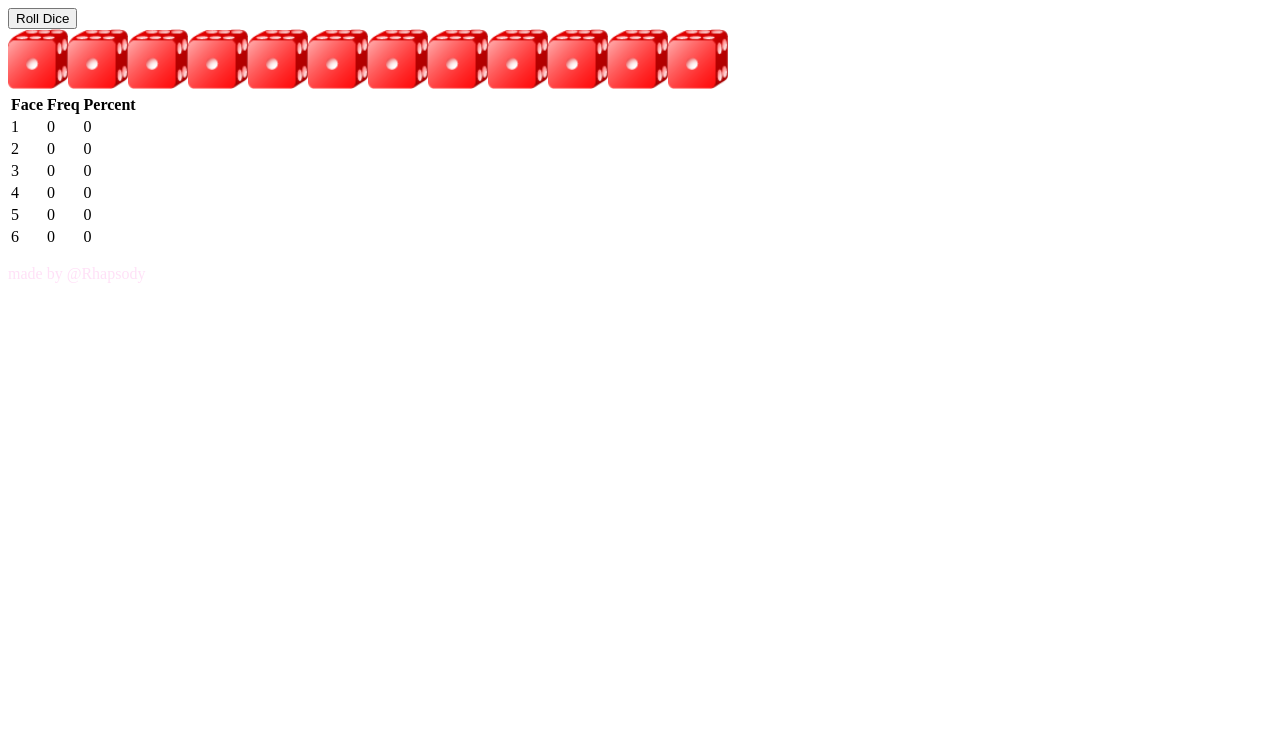
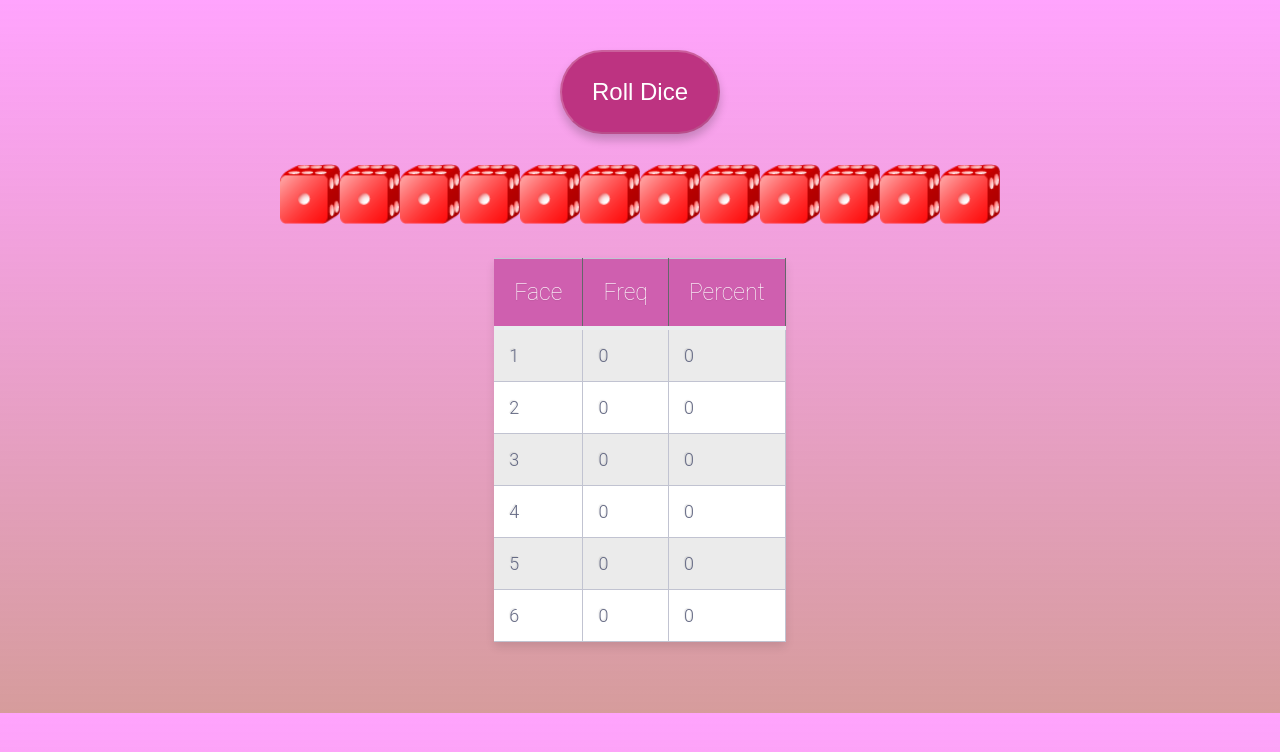
Before and after one commit to hsunanliu/JS_lab2, a plain HTML site: page index.html in a window 1280 px wide. Drawn offline with Linux system fonts and the light colour scheme.

Commit message:
Update index.html

```diff
--- a/index.html
+++ b/index.html
@@ -2,7 +2,7 @@
 <html>
     <head>
         <title>JS_lab2</title>
-        <link rel="stylesheet" href="styles.css">
+        <link rel="stylesheet" href="style.css">
     </head>
     <body>
         <script>
@@ -101,9 +101,6 @@
                     </tbody>
                 </table>
             </div>
-            <div>
-                <p style="color: rgb(255, 225, 247);">made by @Rhapsody</p>
-            </div>
         </section>
     </body>
 </html>
```
